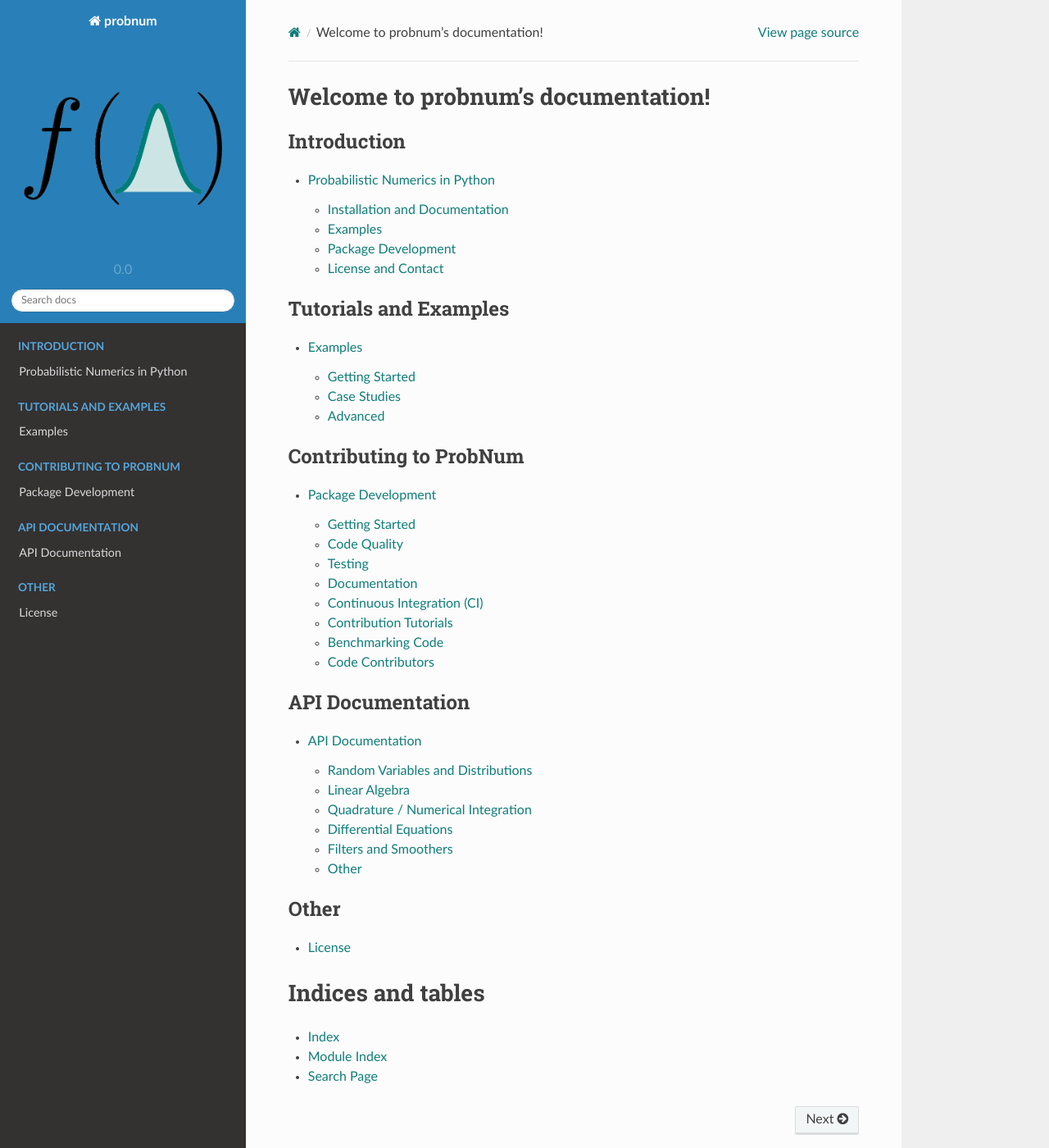
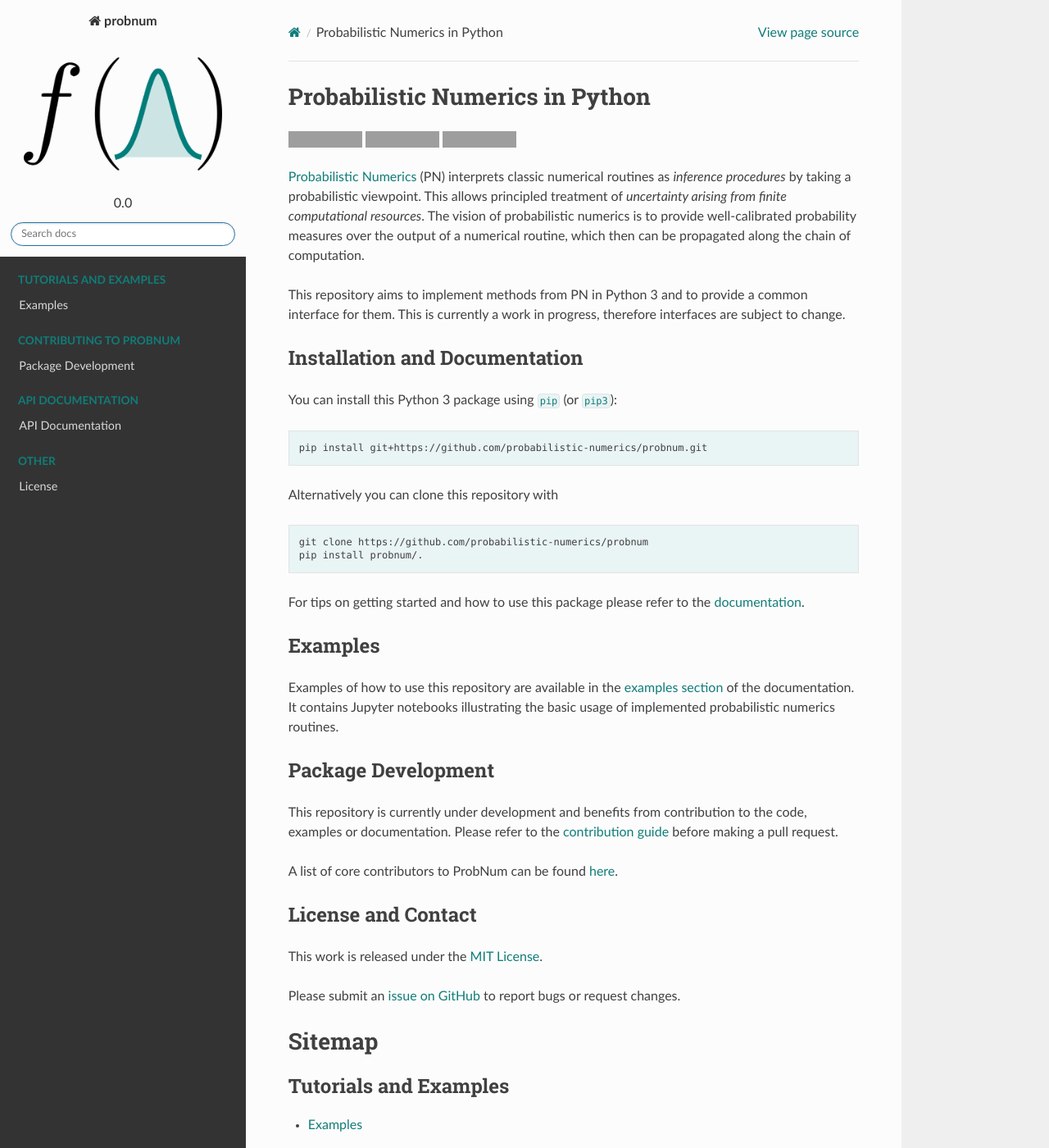
Before and after one commit to probabilistic-numerics/probnum, a Sphinx documentation site: the page built from docs/source/index.rst, in a window 1280 px wide and 1400 px high. Shown: the whole window at 82% size. Built offline with Sphinx 7.4.7 and the Read the Docs theme 2.0.0, drawn with Linux system fonts in a browser that asks for light colours; pages that are not in the unit, such as notebooks, are missing from menus; grey boxes are pictures that could not be loaded.

Commit message:
draft of website in new color scheme

```diff
--- a/README.md
+++ b/README.md
@@ -3,9 +3,7 @@
 [![Build Status](https://img.shields.io/travis/probabilistic-numerics/probnum/master?logo=travis%20ci&logoColor=white&label=Travis%20CI)](https://travis-ci.org/probabilistic-numerics/probnum)
 [![Coverage Status](http://codecov.io/github/probabilistic-numerics/probnum/coverage.svg?branch=master)](http://codecov.io/github/probabilistic-numerics/probnum?branch=master)
 [![Documentation](https://img.shields.io/readthedocs/probnum.svg?logo=read%20the%20docs&logoColor=white&label=Docs)](https://probnum.readthedocs.io)
-<br>
 
-<a href="https://probabilistic-numerics.github.io/probnum/intro.html"><img align="left" src="https://raw.githubusercontent.com/probabilistic-numerics/probnum/master/docs/source/img/pn_logo.png" alt="probabilistic numerics" width="128" style="padding-right: 10px; padding left: 10px;" title="Probabilistic Numerics on GitHub"/></a>
 [Probabilistic Numerics](https://doi.org/10.1098/rspa.2015.0142) (PN) interprets classic numerical routines as
 _inference procedures_ by taking a probabilistic viewpoint. This allows principled treatment of _uncertainty arising
 from finite computational resources_. The vision of probabilistic numerics is to provide well-calibrated probability
--- a/docs/source/_static/my-styles.css
+++ b/docs/source/_static/my-styles.css
@@ -1,23 +1,47 @@
 /* Color variables */
 :root {
   --main-color: #107d79;
+  --main-background-color: #fcfcfc;
   --text-background-color: #e9f4f4;
   --text-highlight-color: #ff9933;
+  --dark-gray: #333;
+  --light-gray: #f2f2f2;
 }
 
-/* Mobile friendly width */
+/*
+/* Mobile friendly width
 div.body {
 		min-width: 375px;
 		max-width: 1000px;
+}*/
+
+/* Sidebar */
+
+/* Logo area */
+.wy-nav-side {
+	background: var(--dark-gray);
 }
-
-/* Inline code highlighting */
-code {
-    font-size: 90%;
-    color: var(--main-color);
-    padding: 2px 4px;
-		background-color: var(--text-background-color);
-		border-radius: 4px;
+.wy-side-nav-search {
+	background-color: var(--main-background-color);
+}
+/* Home button */
+.wy-side-nav-search .wy-dropdown > a, .wy-side-nav-search > a {
+	color: var(--dark-gray);
+}
+/* Version number */
+.wy-side-nav-search > div.version {
+	color: var(--dark-gray);
+}
+/* Sidebar headers */
+.wy-menu-vertical header, .wy-menu-vertical p.caption {
+	color: var(--main-color);
+}
+/* Sidebar links */
+.wy-nav-content a:visited {
+	color: var(--main-color);
+}
+.wy-menu-vertical a:active {
+	background-color: var(--main-color);
 }
 
 /* Hyperlinks */
@@ -31,29 +55,32 @@ a:hover {
     text-decoration: underline;
 }
 
-/* Alert boxes (e.g. documentation "see also")*/
+/* Code highlighting */
+
+/* Block */
+.highlight {
+	background: var(--text-background-color);
+}
+
+/* Inline */
+.rst-content code.literal, .rst-content tt.literal{
+    color: var(--main-color);
+    padding: 1px 2px;
+		background-color: var(--text-background-color);
+		border-radius: 4px;
+}
+
+
+/* Alert boxes (e.g. documentation "see also")
 .alert-info {
-		color: #333;
+		color: var(--dark-gray);
 		background-color: #e7e7e7;
 		background-image: linear-gradient(to bottom, #fbfbfb 0, #f2f2f2 100%);
 		border-color: #ccc;
 }
 
-/* Brand image on navigation bar */
-.navbar-brand {
-	float: left;
-	height: 50px;
-	padding: 8px 8px 5px 5px;
-	font-size: 18px;
-	line-height: 20px;
-}
-
-/* Dropdown menu in navigation bar */
-.dropdown-menu .caption {
-	margin: 0 0 10px 10px;
-}
-
-/* Citations in documentation */
+/* Citations in documentation
 dl.footnote > dd, dl.citation > dd {
     margin-bottom: -.5em;
 }
+*/
--- a/docs/source/index.rst
+++ b/docs/source/index.rst
@@ -1,12 +1,7 @@
-Welcome to probnum's documentation!
-======================================================
+.. mdinclude:: ../../README.md
 
-
-.. toctree::
-   :maxdepth: 2
-   :caption: Introduction
-
-   intro
+Sitemap
+====================================
 
 .. toctree::
    :maxdepth: 2
--- a/docs/source/intro.rst
+++ /dev/null
@@ -1,3 +0,0 @@
-.. _intro:
-
-.. mdinclude:: ../../README.md
--- a/setup.cfg
+++ b/setup.cfg
@@ -4,7 +4,7 @@
 
 [metadata]
 name = probnum
-version = 0.1
+version = 0.0.1
 description = Probabilistic Numerics in Python.
 author = Jonathan Wenger
 author-email = jonathan.wenger@uni-tuebingen.de
```
Also changed, not shown: docs/source/img/pn_logo.png.
